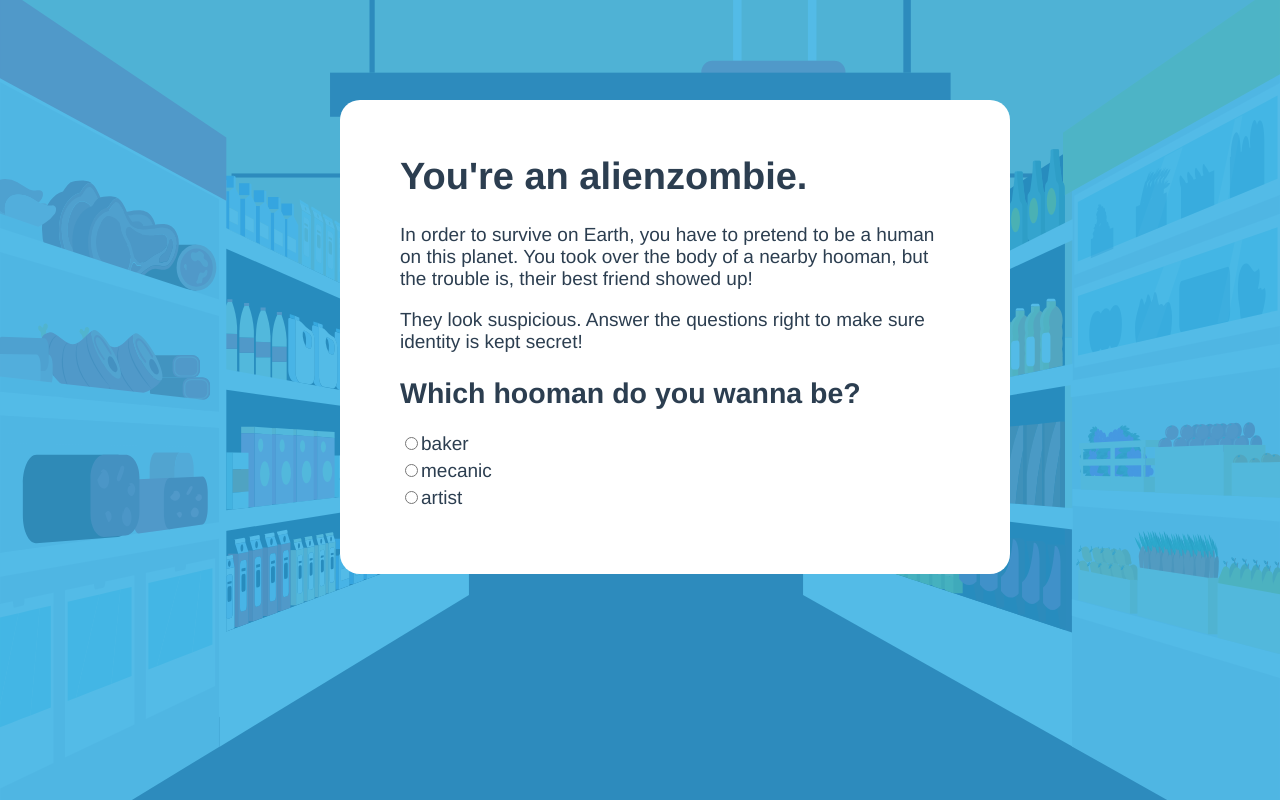
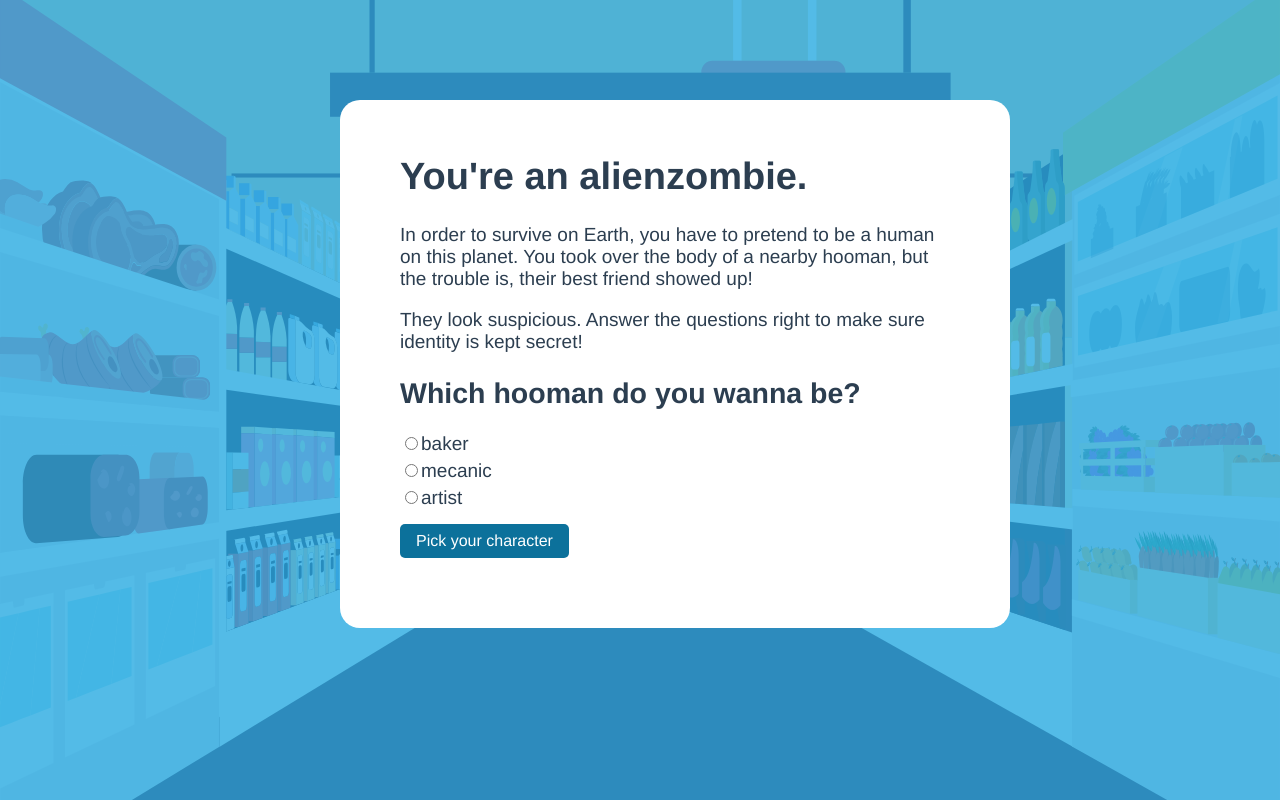
Before and after one commit to daviddarx/learn-vue-game, a Vue app in the folder aliengame/: page / in a window 1280 px wide. Built offline with nearby package versions, Linux system fonts and the light colour scheme; a web font is replaced by a local one.

Commit message:
feat(App) adds communication with VueX to choose the character

```diff
--- a/aliengame/src/App.vue
+++ b/aliengame/src/App.vue
@@ -16,6 +16,8 @@
         />
         <label :for="option">{{ option }}</label>
       </p>
+
+      <button @click="pickCharacter">Pick your character</button>
     </GameStateStart>
 
     <section v-else>
@@ -104,6 +106,12 @@ export default {
       "characterChoices",
       "character"
     ]) /* mapping: allow to use this.uiState instead of this.store.state.uiState */
+  },
+  methods: {
+    pickCharacter() {
+      this.$store.commit("pickCharacter", this.characterInput);
+      this.$store.commit("updateUIState", "characterChosen");
+    }
   }
 };
 </script>
--- a/aliengame/src/store/index.js
+++ b/aliengame/src/store/index.js
@@ -48,7 +48,14 @@ export default new Vuex.Store({
     ]
   },
   getters: {},
-  mutations: {},
+  mutations: {
+    pickCharacter(state, character) {
+      state.character = character;
+    },
+    updateUIState(state, uiState) {
+      state.uiState = uiState;
+    }
+  },
   actions: {},
   modules: {}
 });
```
